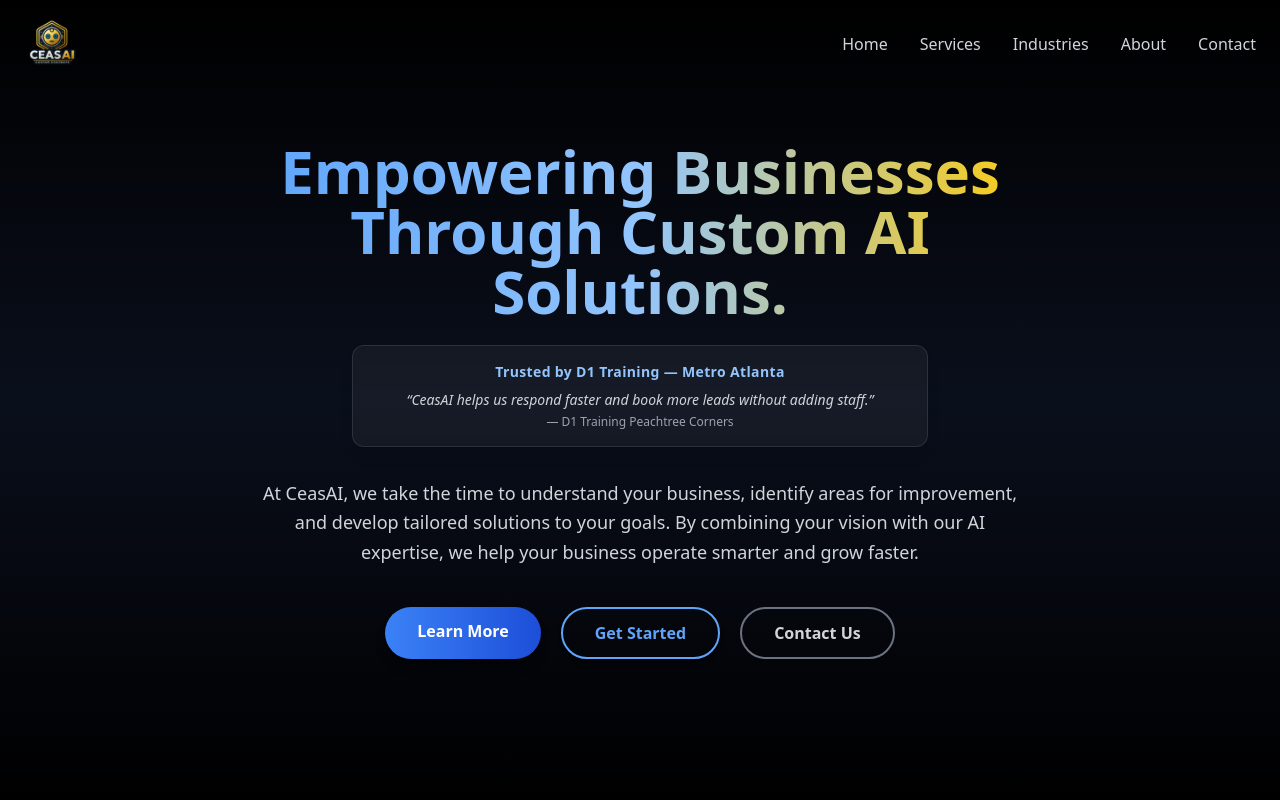
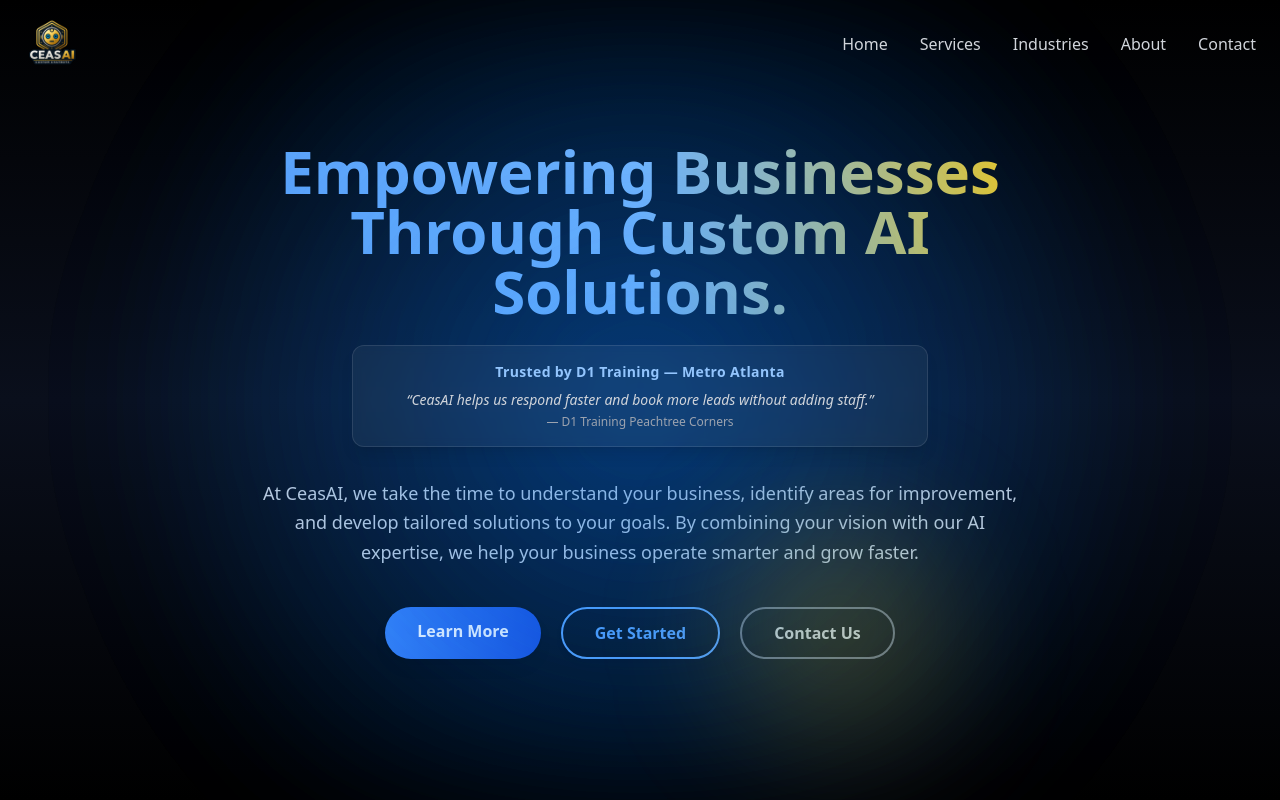
Before and after one commit to adinrobovic/ceasai-website, a React (Vite) app: page / in a window 1280 px wide. Shown: the top 800 px of the page. Built offline with nearby package versions, Linux system fonts and the light colour scheme.

Commit message:
Adjusting background glow and orbs

```diff
--- a/src/pages/Home.jsx
+++ b/src/pages/Home.jsx
@@ -11,17 +11,18 @@
       <div className="relative min-h-[100svh] flex flex-col items-center justify-center bg-gradient-to-b from-black via-[#0A0F1C] to-black text-white px-6">
 
         {/* Background Glow */}
-        <div className="absolute inset-0 -z-10 pointer-events-none
+        <div className="absolute inset-0 z-0 pointer-events-none
         bg-[radial-gradient(circle_at_center,rgba(0,122,255,0.25)_0%,transparent_70%)] blur-3xl">
         </div>
 
         {/* Floating Glow Orbs */}
-        <div className="absolute top-20 left-1/4 w-48 h-48 bg-blue-500/20
-        rounded-full blur-3xl animate-float-slow pointer-events-none -z-10">
+        <div className="absolute inset-0 z-0 pointer-events-none
+        bg-[radial-gradient(circle_at_center,rgba(0,122,255,0.25)_0%,transparent_70%)] blur-3xl">
         </div>
 
-        <div className="absolute bottom-20 right-1/4 w-56 h-56 bg-yellow-400/20
-        rounded-full blur-3xl animate-float-medium pointer-events-none -z-10">
+        <div className="absolute bottom-20 right-1/4 w-56 h-56
+        bg-yellow-400/20 rounded-full blur-3xl animate-float-medium
+        pointer-events-none z-0">
         </div>
 
         {/* Hero Content */}
```
